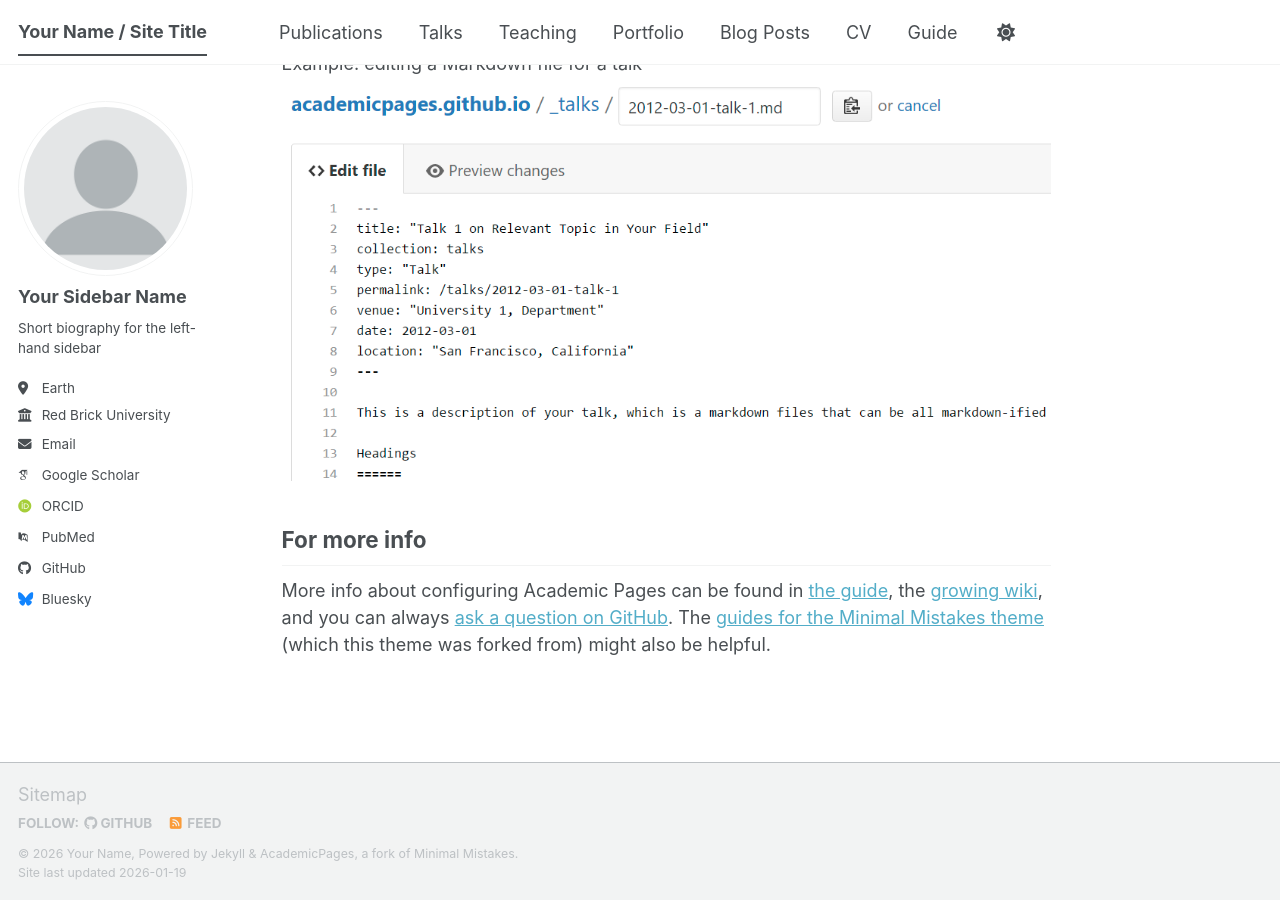
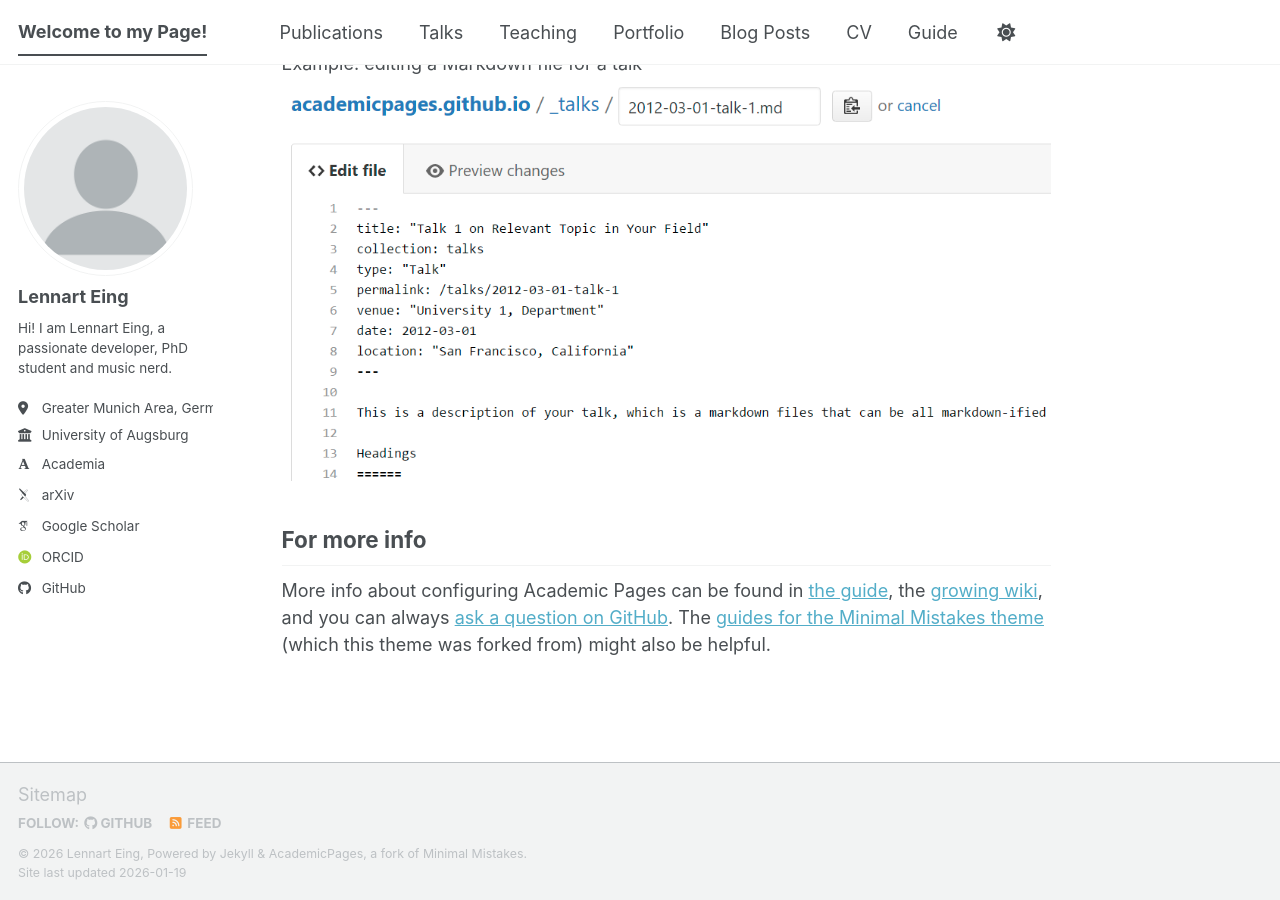
Before and after one commit to lennarteing/lennarteing.github.io, a Jekyll site: the page built from _pages/about.md, in a window 1280 px wide and 900 px high, scrolled down 2720 px. Built offline with Jekyll 4.4.1, drawn with Linux system fonts in a browser that asks for light colours; some web fonts are replaced; a script bundle is joined from its source files by our own code; library files that are not in the unit come from our copies.

Commit message:
Removed sample files and set some of the configuration.

```diff
--- a/_config.yml
+++ b/_config.yml
@@ -9,14 +9,14 @@
 # Basic Site Settings
 locale                   : "en-US"
 site_theme               : "default" # The available themes options are "default", "air", "sunrise", "mint", "dirt" and "contrast"
-title                    : "Your Name / Site Title"
+title                    : "Welcome to my Page!"
 title_separator          : "-"
-name                     : &name "Your Name"
-description              : &description "Your Name's academic portfolio"   # Update this with a general description of your site, this is the default if not overridden by a page
-url                      : https://academicpages.github.io # The base hostname & protocol for your site e.g. "https://[your GitHub username].github.io",
+name                     : &name "Lennart Eing"
+description              : &description "Info about Lennart Eing"   # Update this with a general description of your site, this is the default if not overridden by a page
+url                      : https://lennarteing.github.io # The base hostname & protocol for your site e.g. "https://[your GitHub username].github.io",
                                                            # or if you already have some other page hosted on Github then use "https://[your GitHub username].github.io/[Your Repo Name]"
 baseurl                  : "" # the subpath of your site, e.g. "/blog"
-repository               : "academicpages/academicpages.github.io"
+repository               : "lennarteing/lennarteing.github.io"
 
 # Site Author - The following control what appear as part of the author content on the side bar.
 #               If a field is blank the icon and link will not appear, otherwise it will be shown.
@@ -24,24 +24,23 @@ repository               : "academicpages/academicpages.github.io"
 author:
   # Biographic information
   avatar           : "profile.png"
-  name             : "Your Sidebar Name"
+  name             : "Lennart Eing"
   pronouns         : # example: "she/her"
-  bio              : "Short biography for the left-hand sidebar"
-  location         : "Earth"
-  employer         : "Red Brick University"
+  bio              : "Hi! I am Lennart Eing, a passionate developer, PhD student and music nerd."
+  location         : "Greater Munich Area, Germany"
+  employer         : "University of Augsburg"
   uri              : # URL
-  email            : "none@example.org"
 
   # Academic websites
-  academia         : # URL
-  arxiv            : # URL - Update with the correct link to your profile
-  googlescholar    : "https://scholar.google.com/citations?user=PS_CX0AAAAAJ"
+  academia         : "https://www.uni-augsburg.de/de/fakultaet/fai/informatik/prof/hcm/team/lennart-eing/"
+  arxiv            : "https://arxiv.org/search/cs?searchtype=author&query=Eing,+L"
+  googlescholar    : "https://scholar.google.com/citations?user=BaLLYWAAAAAJ&hl=en&oi=ao"
   inspire-hep      : # URL
   impactstory      : # URL
-  orcid            : "https://orcid.org/yourorcidurl"
+  orcid            : "https://orcid.org/0009-0005-8855-7659"
   semantic         : # URL
   ssrn             : # URL
-  pubmed           : "https://www.ncbi.nlm.nih.gov/pubmed/?term=john+snow"
+  pubmed           : # URL
   researchgate     : # URL
   scopus           : # URL
   zotero           : # URL
@@ -51,13 +50,13 @@ author:
   bitbucket        : # Username - Update with your username on the site
   codepen          : # Username
   dribbble         : # Username
-  github           : "academicpages"
+  github           : "lennarteing"
   kaggle           : # Username
   stackoverflow    : # User number or user number and name (i.e., use "1" or "1/jeff-atwood")
 
   # Social media
   artstation       : # Username
-  bluesky          : "bsky.app" # Replace this with you Bluesky username
+  bluesky          : # Replace this with you Bluesky username
   facebook         : # Username
   flickr           : # Username
   foursquare       : # Username
```
Also changed, not shown: files/bibtex1.bib (deleted, +0 -10 lines), 6 other files.
